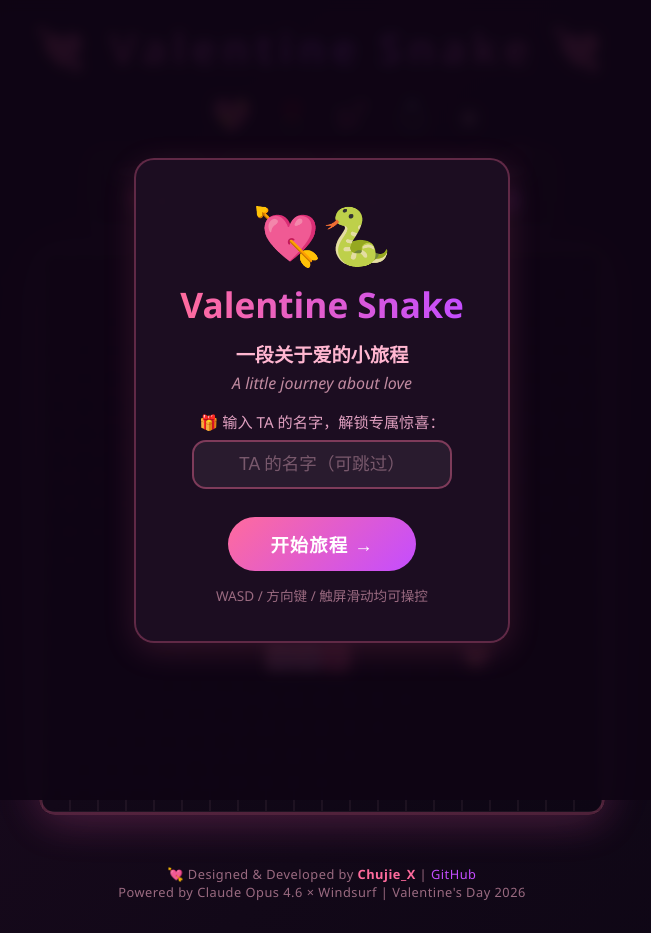
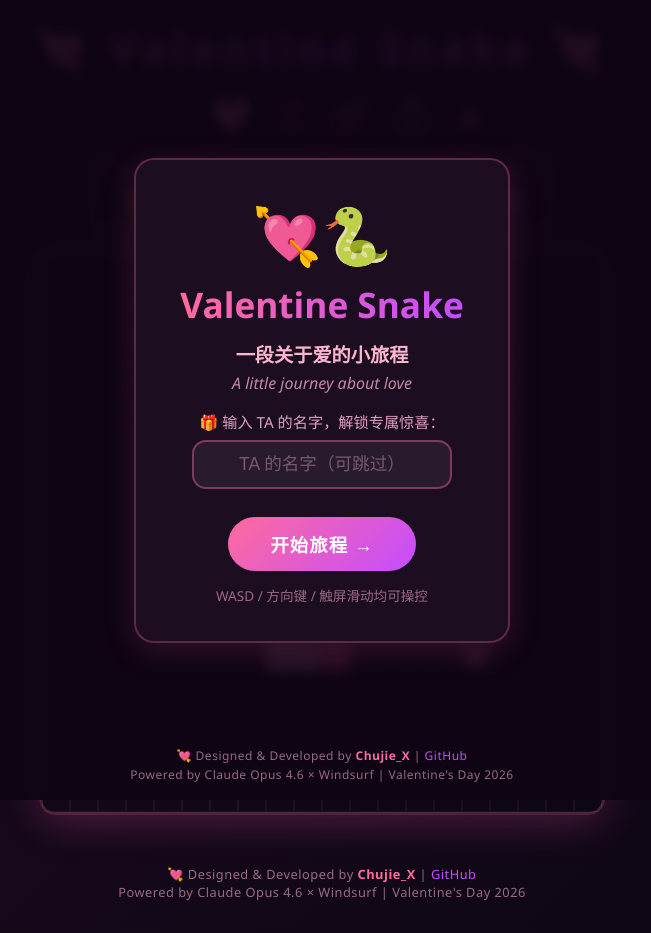
Before and after one commit to xiangchujie-bot/valentine-snake, a React (Vite) app: page / in a window 1280 px wide. Shown: the whole page, without its empty margins (318-969 px from the left). Built offline with nearby package versions, Linux system fonts and the light colour scheme.

Commit message:
overlay内显示版权信息(首页+章节提示)

```diff
--- a/src/App.css
+++ b/src/App.css
@@ -790,6 +790,32 @@
   text-decoration: underline;
 }
 
+.overlay-footer {
+  position: absolute;
+  bottom: 16px;
+  left: 0;
+  right: 0;
+  font-size: 0.75rem;
+  color: #9a6a80;
+  text-align: center;
+  letter-spacing: 0.5px;
+  line-height: 1.6;
+}
+
+.overlay-footer strong {
+  color: #ff6b9d;
+}
+
+.overlay-footer a {
+  color: #c44dff;
+  text-decoration: none;
+}
+
+.overlay-footer a:hover {
+  color: #ff6b9d;
+  text-decoration: underline;
+}
+
 /* ══════════════════════════════════════ */
 /*          Responsive (Mobile)          */
 /* ══════════════════════════════════════ */
@@ -987,6 +1013,10 @@
     font-size: 0.65rem;
     margin-top: 8px;
   }
+  .overlay-footer {
+    font-size: 0.6rem;
+    bottom: 10px;
+  }
   /* joystick */
   .joy-btn {
     width: 42px;
--- a/src/App.jsx
+++ b/src/App.jsx
@@ -225,6 +225,10 @@ function ChapterIntro({ level, onStart }) {
         </button>
         <p className="hint">按空格键 / 回车开始</p>
       </div>
+      <footer className="overlay-footer">
+        <div>💘 Designed & Developed by <strong>Chujie_X</strong> | <a href="https://github.com/xiangchujie-bot" target="_blank" rel="noopener noreferrer">GitHub</a></div>
+        <div>Powered by Claude Opus 4.6 × Windsurf | Valentine’s Day 2026</div>
+      </footer>
     </div>
   )
 }
@@ -754,6 +758,10 @@ function App() {
               </button>
               <p className="hint">WASD / 方向键 / 触屏滑动均可操控</p>
             </div>
+            <footer className="overlay-footer">
+              <div>💘 Designed & Developed by <strong>Chujie_X</strong> | <a href="https://github.com/xiangchujie-bot" target="_blank" rel="noopener noreferrer">GitHub</a></div>
+              <div>Powered by Claude Opus 4.6 × Windsurf | Valentine’s Day 2026</div>
+            </footer>
           </div>
         )}
 
```
